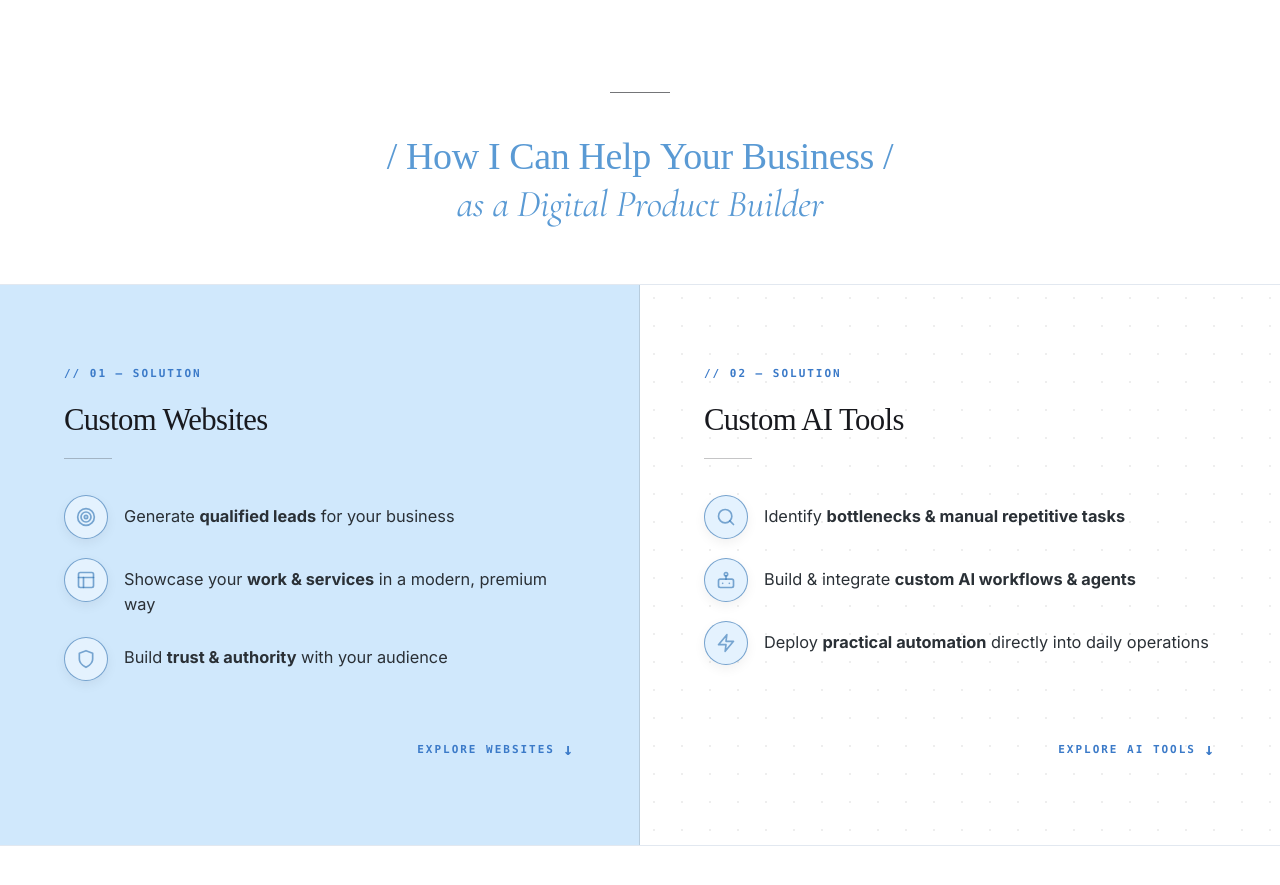
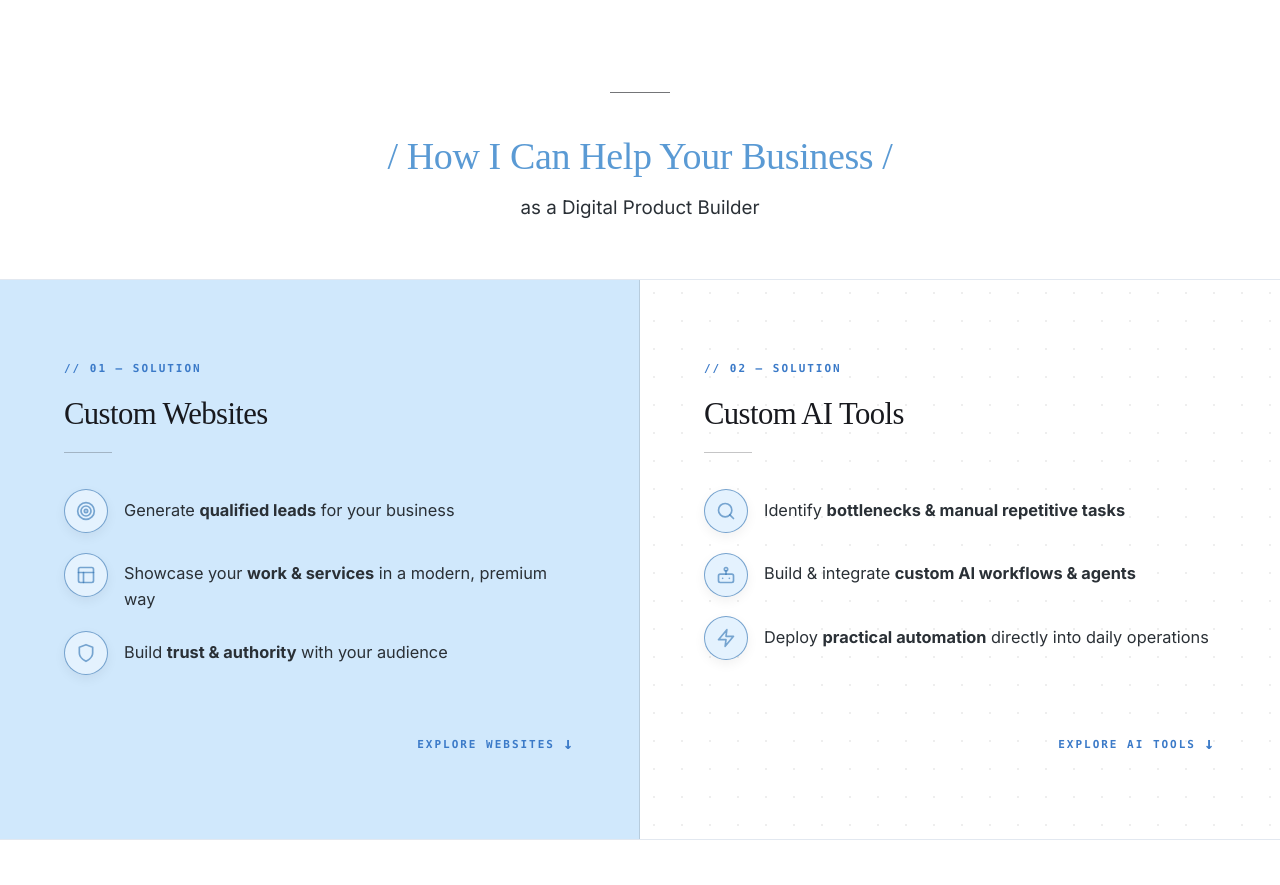
Before and after one commit to Irene2828/porfoliojuly, a Next.js app: page / in a window 1280 px wide. Shown: the part 900-1785 px from the top of the page. Built offline with nearby package versions, Linux system fonts and the light colour scheme; no server answers; the database is empty; a web font is replaced by a local one.

Commit message:
Format 'as a Digital Product Builder' as a subline paragraph matching other sections

```diff
--- a/src/app/v2/components/ServicesV2.tsx
+++ b/src/app/v2/components/ServicesV2.tsx
@@ -168,18 +168,22 @@ export default function ServicesV2() {
           letterSpacing: '-0.01em',
           textAlign: 'center',
           width: '100%',
-          margin: '0 auto'
+          margin: '0 auto 0.75rem auto'
         }}>
-          <span style={{ display: 'block' }}>{'/ How\u00A0I\u00A0Can\u00A0Help\u00A0Your\u00A0Business /'}</span>
-          <span style={{
-            display: 'block',
-            fontFamily: "var(--font-serif), 'Times New Roman', Times, Georgia, serif",
-            fontStyle: 'italic',
-            fontWeight: 400
-          }}>
-            {'as\u00A0a\u00A0Digital\u00A0Product\u00A0Builder'}
-          </span>
+          / How I Can Help Your Business /
         </h2>
+        <p style={{
+          fontFamily: "var(--font-sans), Inter, sans-serif",
+          fontSize: '1.175rem',
+          fontWeight: 500,
+          lineHeight: 1.6,
+          color: '#2a3036',
+          maxWidth: '640px',
+          margin: '0 auto',
+          textAlign: 'center'
+        }}>
+          as a Digital Product Builder
+        </p>
       </div>
 
       {/* Blue Background Container for 2 Columns of Services */}
```
